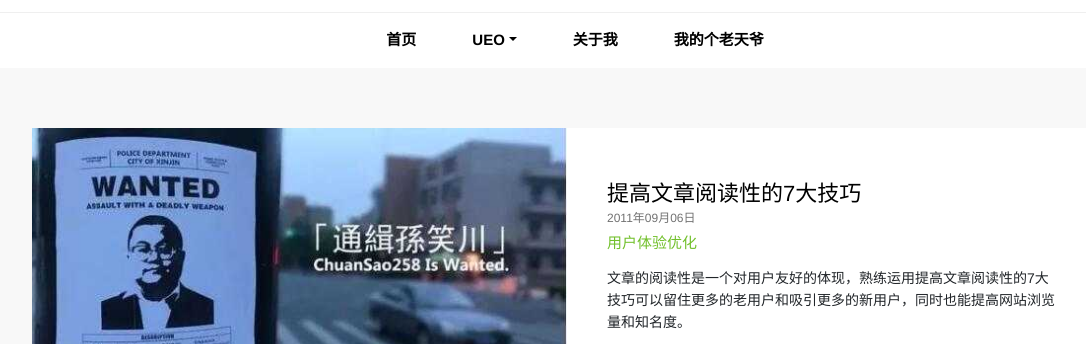
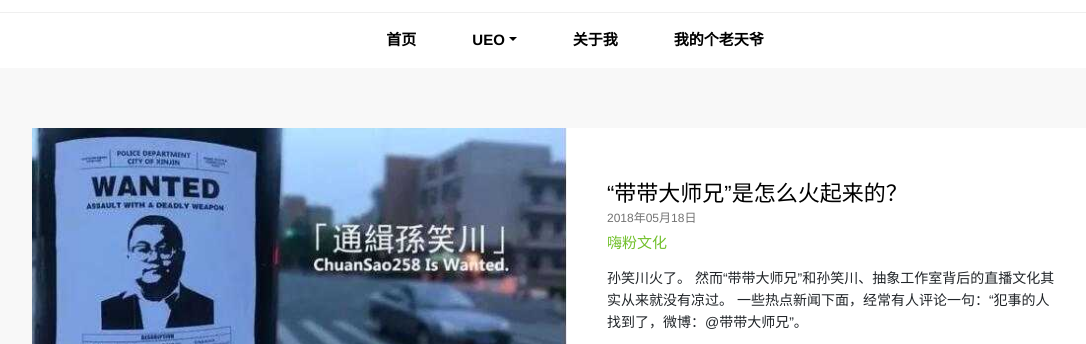
Before and after one commit to wesssgruel/zacks-, a plain HTML site: page index.html in a window 1280 px wide. Shown: the part 278-622 px from the top of the page, without its empty margins (73-1159 px from the left). Drawn offline with Linux system fonts and the light colour scheme.

Commit message:
Update index.html

```diff
--- a/index.html
+++ b/index.html
@@ -17,7 +17,7 @@
   <script>
 var _hmt = _hmt || [];
 (function() {
-  var hm = document.createElement("script");
+  var hm = doument.createElement("script");
   hm.src = "https://hm.baidu.com/hm.js?540d275767de472f0a9397d0abf9b3a8";
   var s = document.getElementsByTagName("script")[0];
   s.parentNode.insertBefore(hm, s);
@@ -55,10 +55,10 @@ var _hmt = _hmt || [];
         <div class="row">
           <div class="col-md-6 media"><img class="img-fluid" src="/images/ueo/web-read-skill.jpg" alt="提高文章阅读性的7大技巧"></div>
           <div class="col-md-6 caption">
-            <span class="post-title">提高文章阅读性的7大技巧</span>
-            <span class="post-date">2011年09月06日</span>
-            <span class="post-tag">用户体验优化</span>
-            <p class="post-description">文章的阅读性是一个对用户友好的体现，熟练运用提高文章阅读性的7大技巧可以留住更多的老用户和吸引更多的新用户，同时也能提高网站浏览量和知名度。</p>
+            <span class="post-title">“带带大师兄”是怎么火起来的？</span>
+            <span class="post-date">2018年05月18日</span>
+            <span class="post-tag">嗨粉文化</span>
+            <p class="post-description">孙笑川火了。 然而“带带大师兄”和孙笑川、抽象工作室背后的直播文化其实从来就没有凉过。 一些热点新闻下面，经常有人评论一句：“犯事的人找到了，微博：@带带大师兄”。</p>
             <a class="btn btn-lg btn-success" href="https://wesssgruel.github.io/ueo/web-read-skill.html"><i class="fa fa-search"></i> 阅读全文</a>
           </div>
         </div>
```
